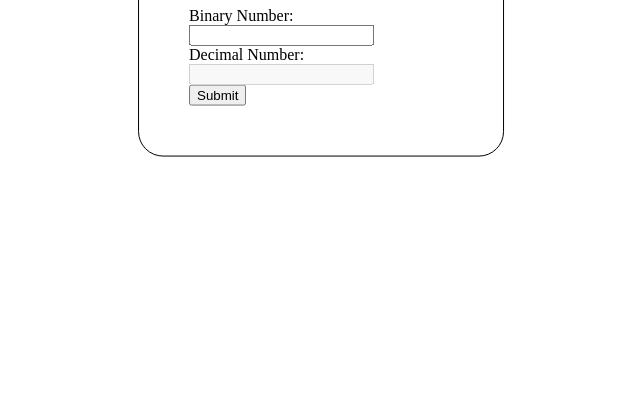
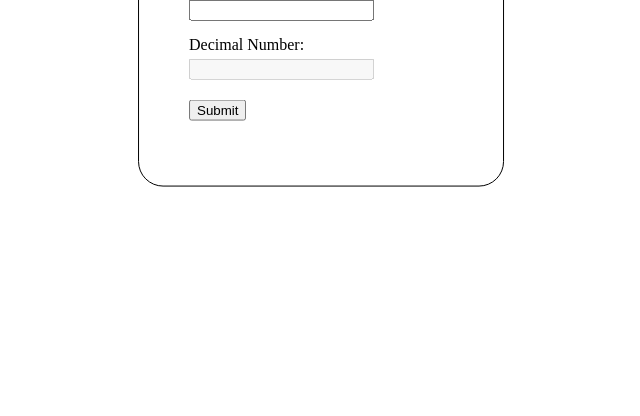
Before and after one commit to mrkshx/bin2dec, a website: page src/index.html in a window 1280 px wide. Shown: the part 384-800 px from the top of the page, without its empty margins (319-959 px from the left). Drawn offline with Linux system fonts and the light colour scheme.

Commit message:
added margin to form

```diff
--- a/src/style.css
+++ b/src/style.css
@@ -18,3 +18,7 @@ body {
   border-radius: 25px;
   padding: 50px;
 }
+
+input {
+  margin: 5px 0 15px 0;
+}
```
